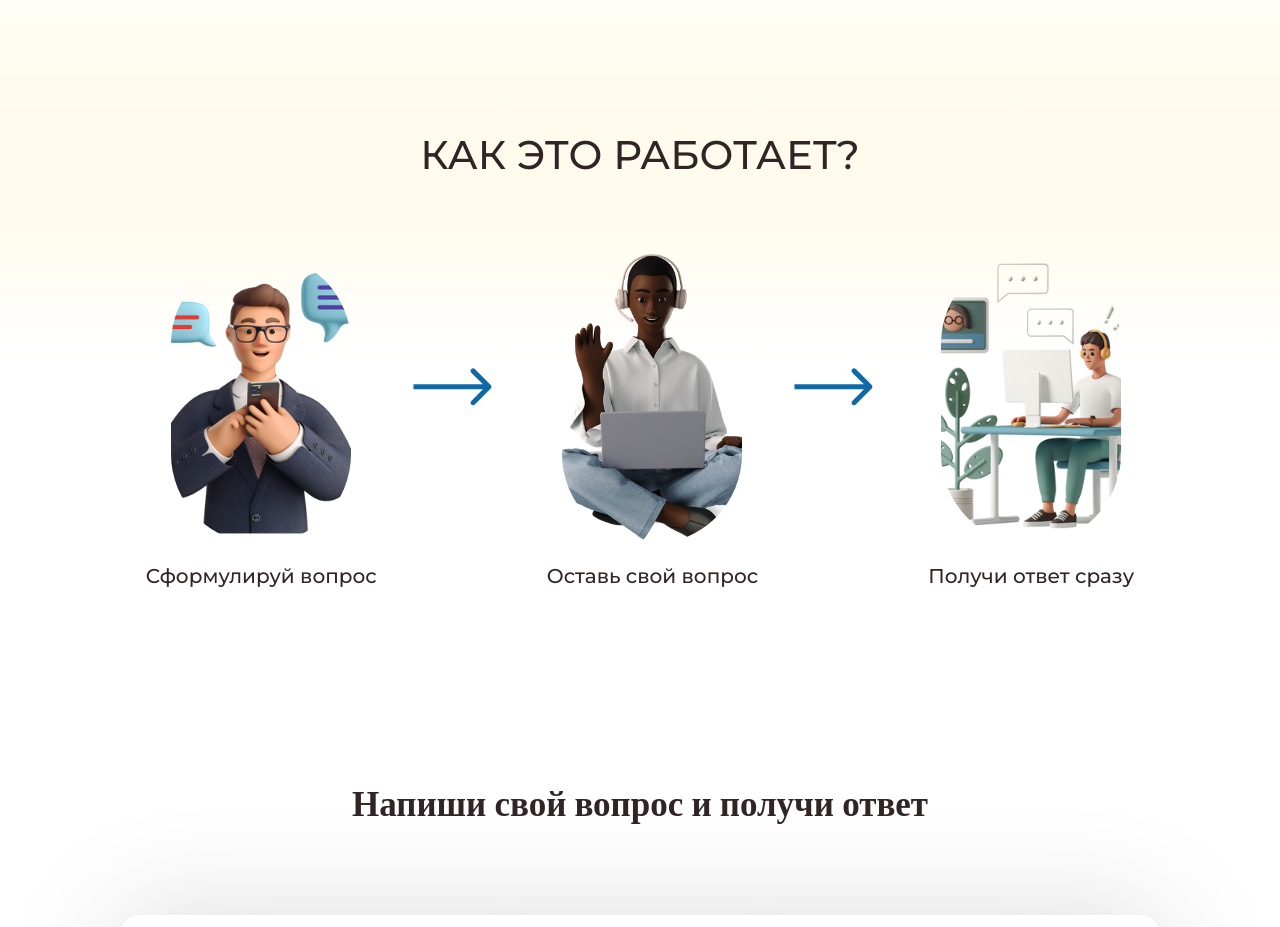
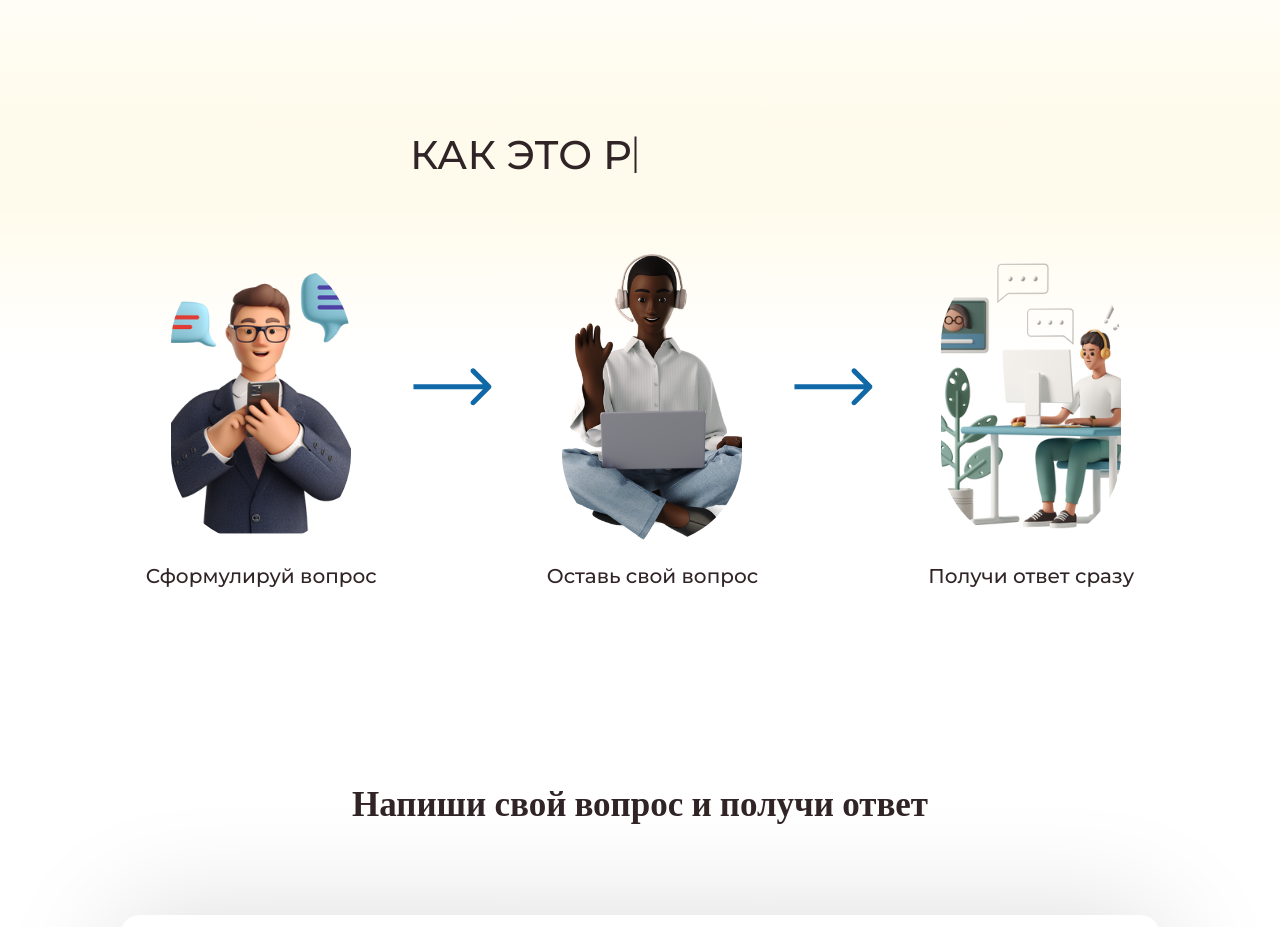
Before and after one commit to k4noise/CodeBuddyFrontend, a React (Vite) app: page / in a window 1280 px wide. Shown: the part 800-1727 px from the top of the page. Built offline with nearby package versions, Linux system fonts and the light colour scheme.

Commit message:
add: typing animation

```diff
--- a/src/pages/Home/HowTo/HowTo.css
+++ b/src/pages/Home/HowTo/HowTo.css
@@ -5,11 +5,18 @@
 }
 
 .how-to__header {
-  margin-top: 0;
-  text-align: center;
+  margin: 0 auto;
   text-transform: uppercase;
   font-size: 40px;
   font-weight: 500;
+  width: 460px;
+}
+
+.how-to__header::after {
+  content: '|';
+  font-family: serif;
+  margin-top: -3px;
+  position: absolute;
 }
 
 .how-to__steps {
--- a/src/pages/Home/HowTo/HowTo.tsx
+++ b/src/pages/Home/HowTo/HowTo.tsx
@@ -2,6 +2,7 @@ import './HowTo.css';
 import FirstStepImage from '../../../assets/1.png';
 import SecondStepImage from '../../../assets/2.png';
 import ThirdStepImage from '../../../assets/3.png';
+import { useEffect, useState } from 'react';
 
 interface Step {
   image: string;
@@ -15,9 +16,29 @@ const STEPS: Step[] = [
 ] as const;
 
 const HowTo = () => {
+  const textToAnimation = 'работает?';
+  const [text, setCurrentText] = useState('');
+  const [index, setCurrentIndex] = useState(0);
+  const [direction, setDirection] = useState(1);
+
+  useEffect(() => {
+    const timeout = setTimeout(() => {
+      const canAddChar = index < textToAnimation.length && direction > 0;
+      const canDeleteChar = index > 1 && direction < 0;
+      if (!canAddChar && !canDeleteChar)
+        setDirection((oldDirection) => -1 * oldDirection);
+      if (canAddChar)
+        setCurrentText((prevText) => prevText + textToAnimation[index]);
+      else if (canDeleteChar)
+        setCurrentText((prevText) => prevText.slice(0, -1));
+      setCurrentIndex((prevIndex) => prevIndex + direction);
+    }, 300);
+
+    return () => clearTimeout(timeout);
+  }, [index, text]);
   return (
     <section className="how-to">
-      <h2 className="how-to__header">Как это работает?</h2>
+      <h2 className="how-to__header">Как это {text}</h2>
       <div className="how-to__steps">
         {STEPS.map((step) => (
           <div className="how-to__step" key={step.title}>
```
